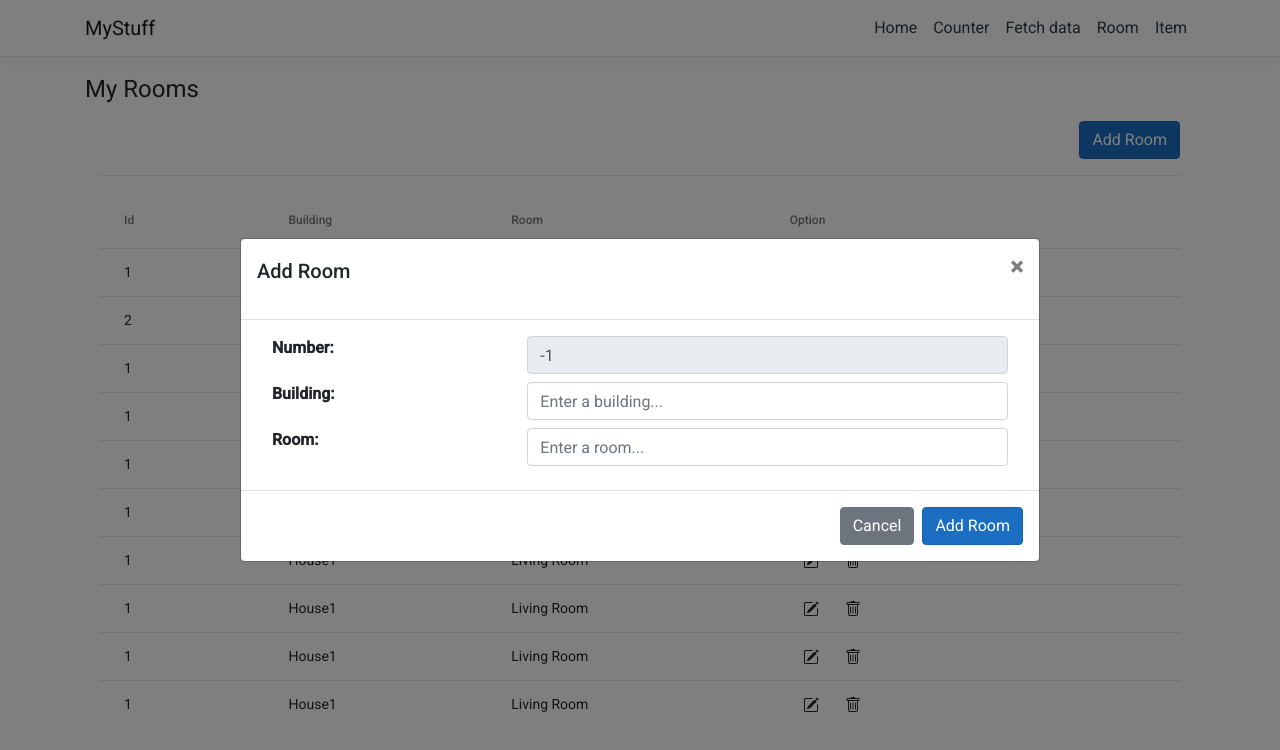
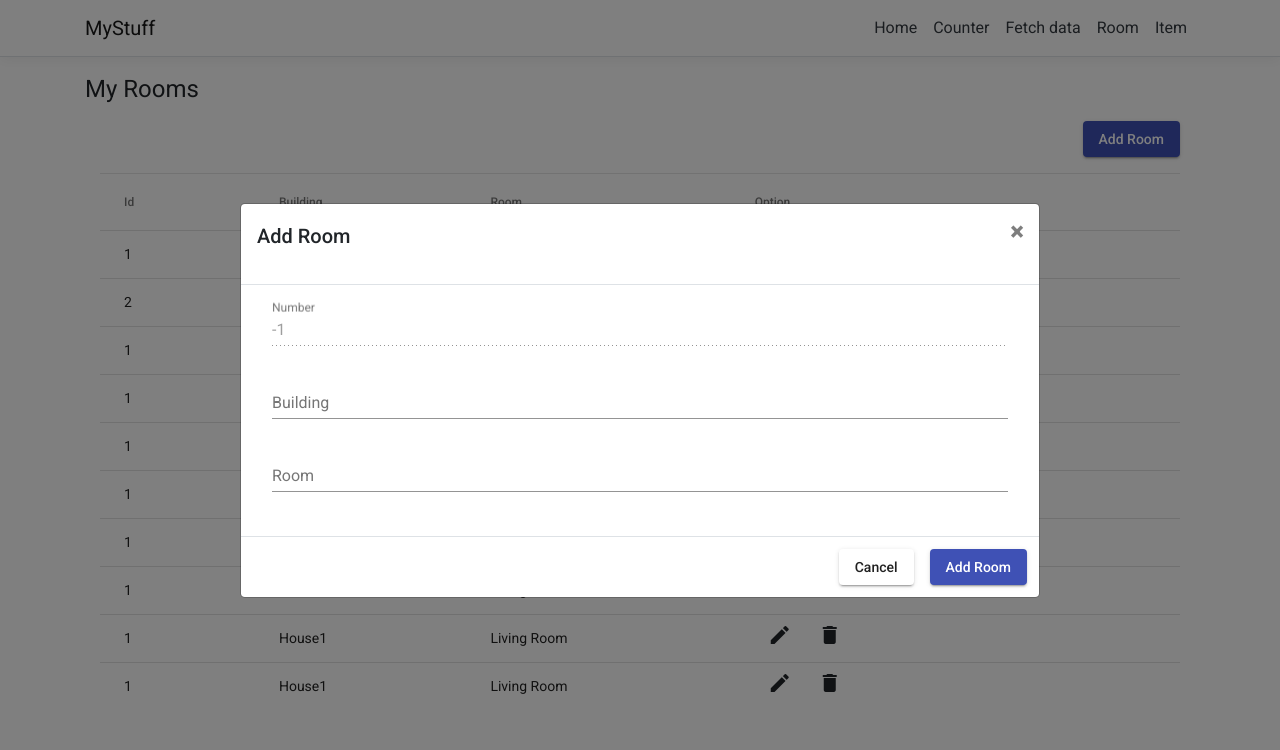
Before and after one commit to sengngykouch/MyStuff, an Angular app in the folder ClientApp/: page /room in a window 1280 px wide. Both pictures are taken after a click on the button "Add Room". Shown: the top 750 px of the page. Built offline with nearby package versions, Linux system fonts and the light colour scheme.

Commit message:
Added Material icons and buttons

```diff
--- a/ClientApp/src/app/room/room.component.html
+++ b/ClientApp/src/app/room/room.component.html
@@ -4,12 +4,12 @@
     <div class="row">
         <div class="col-md-12">
             <div class="float-right">
-                <button class="btn btn-primary" (click)="addRoomClick()" data-toggle="modal"
+                <button mat-raised-button color="primary" (click)="addRoomClick()" data-toggle="modal"
                     data-target="#addOrEditRoomModal">Add Room</button>
             </div>
         </div>
     </div>
-    <hr />
+    <hr class="mb-0"/>
     <!-- Table -->
     <div class="row">
         <div class="col-md-12" id="roomTableDiv">
@@ -37,24 +37,12 @@
                     <td mat-cell *matCellDef="let element">
                         <button class="btn" (click)="editRoomClick(element)" data-toggle="modal"
                             data-target="#addOrEditRoomModal">
-                            <svg width="1em" height="1em" viewBox="0 0 16 16" class="bi bi-pencil-square"
-                                fill="currentColor" xmlns="http://www.w3.org/2000/svg">
-                                <path
-                                    d="M15.502 1.94a.5.5 0 0 1 0 .706L14.459 3.69l-2-2L13.502.646a.5.5 0 0 1 .707 0l1.293 1.293zm-1.75 2.456l-2-2L4.939 9.21a.5.5 0 0 0-.121.196l-.805 2.414a.25.25 0 0 0 .316.316l2.414-.805a.5.5 0 0 0 .196-.12l6.813-6.814z" />
-                                <path fill-rule="evenodd"
-                                    d="M1 13.5A1.5 1.5 0 0 0 2.5 15h11a1.5 1.5 0 0 0 1.5-1.5v-6a.5.5 0 0 0-1 0v6a.5.5 0 0 1-.5.5h-11a.5.5 0 0 1-.5-.5v-11a.5.5 0 0 1 .5-.5H9a.5.5 0 0 0 0-1H2.5A1.5 1.5 0 0 0 1 2.5v11z" />
-                            </svg>
+                            <mat-icon>edit</mat-icon>
                         </button>
 
                         <button class="btn" (click)="deleteRoomClick()" data-toggle="modal"
                             data-target="#deleteRoomModal">
-                            <svg width="1em" height="1em" viewBox="0 0 16 16" class="bi bi-trash" fill="currentColor"
-                                xmlns="http://www.w3.org/2000/svg">
-                                <path
-                                    d="M5.5 5.5A.5.5 0 0 1 6 6v6a.5.5 0 0 1-1 0V6a.5.5 0 0 1 .5-.5zm2.5 0a.5.5 0 0 1 .5.5v6a.5.5 0 0 1-1 0V6a.5.5 0 0 1 .5-.5zm3 .5a.5.5 0 0 0-1 0v6a.5.5 0 0 0 1 0V6z" />
-                                <path fill-rule="evenodd"
-                                    d="M14.5 3a1 1 0 0 1-1 1H13v9a2 2 0 0 1-2 2H5a2 2 0 0 1-2-2V4h-.5a1 1 0 0 1-1-1V2a1 1 0 0 1 1-1H6a1 1 0 0 1 1-1h2a1 1 0 0 1 1 1h3.5a1 1 0 0 1 1 1v1zM4.118 4L4 4.059V13a1 1 0 0 0 1 1h6a1 1 0 0 0 1-1V4.059L11.882 4H4.118zM2.5 3V2h11v1h-11z" />
-                            </svg>
+                            <mat-icon>delete</mat-icon>
                         </button>
                     </td>
                 </ng-container>
@@ -66,14 +54,6 @@
         </div>
     </div>
 </div>
-
-
-
-
-
-
-
-
 
 <!-- Add OR Edit Modal -->
 <div class="modal fade" id="addOrEditRoomModal" data-backdrop="static" data-keyboard="false" tabindex="-1">
@@ -88,37 +68,35 @@
             <div class="modal-body">
                 <div class="container-fluid">
                     <div class="row mb-2">
-                        <div class="col-md-4">
-                            <strong>Number: </strong>
-                        </div>
-                        <div class="col-md-8">
-                            <input type="text" class="form-control" [(ngModel)]="numberInput" disabled>
+                        <div class="col-md-12">
+                            <mat-form-field class="full-width">
+                                <mat-label>Number</mat-label>
+                                <input matInput type="text" [(ngModel)]="numberInput" disabled>
+                              </mat-form-field>
                         </div>
                     </div>
                     <div class="row mb-2">
-                        <div class="col-md-4">
-                            <strong>Building: </strong>
-                        </div>
-                        <div class="col-md-8">
-                            <input type="text" class="form-control" [(ngModel)]="buildingInput"
-                                placeholder="Enter a building...">
+                        <div class="col-md-12">
+                            <mat-form-field class="full-width">
+                                <mat-label>Building</mat-label>
+                                <input matInput type="text" [(ngModel)]="buildingInput" placeholder="Enter a building name...">
+                              </mat-form-field>
                         </div>
                     </div>
                     <div class="row mb-2">
-                        <div class="col-md-4">
-                            <strong>Room: </strong>
-                        </div>
-                        <div class="col-md-8">
-                            <input type="text" class="form-control" [(ngModel)]="roomInput"
-                                placeholder="Enter a room...">
+                        <div class="col-md-12">
+                            <mat-form-field class="full-width">
+                                <mat-label>Room</mat-label>
+                                <input matInput type="text" [(ngModel)]="roomInput" placeholder="Enter a room name...">
+                              </mat-form-field>
                         </div>
                     </div>
                 </div>
             </div>
             <div class="modal-footer">
-                <button type="button" class="btn btn-secondary" data-dismiss="modal">Cancel</button>
-                <button *ngIf="!isEdit" type="button" class="btn btn-primary" (click)="addRoom()">Add Room</button>
-                <button *ngIf="isEdit" type="button" class="btn btn-primary" (click)="updateRoom()">Update Room</button>
+                <button mat-raised-button data-dismiss="modal" class="mr-3">Cancel</button>
+                <button *ngIf="!isEdit" mat-raised-button color="primary" (click)="addRoom()">Add Room</button>
+                <button *ngIf="isEdit" mat-raised-button color="primary" (click)="updateRoom()">Update Room</button>
             </div>
         </div>
     </div>
@@ -144,8 +122,8 @@
                 </div>
             </div>
             <div class="modal-footer">
-                <button type="button" class="btn btn-secondary" data-dismiss="modal">Cancel</button>
-                <button type="button" class="btn btn-danger" (click)="deleteRoom()">Delete Room</button>
+                <button mat-raised-button data-dismiss="modal" class="mr-3">Cancel</button>
+                <button mat-raised-button color="warn" (click)="deleteRoom()">Delete Room</button>
             </div>
         </div>
     </div>
--- a/ClientApp/src/styles.css
+++ b/ClientApp/src/styles.css
@@ -28,3 +28,8 @@ body {
 table {
     width: 100%;
 }
+
+
+.full-width {
+    width: 100%;
+}
```
Also changed, not shown: ClientApp/src/app/app.module.ts (+8 -1 lines).
